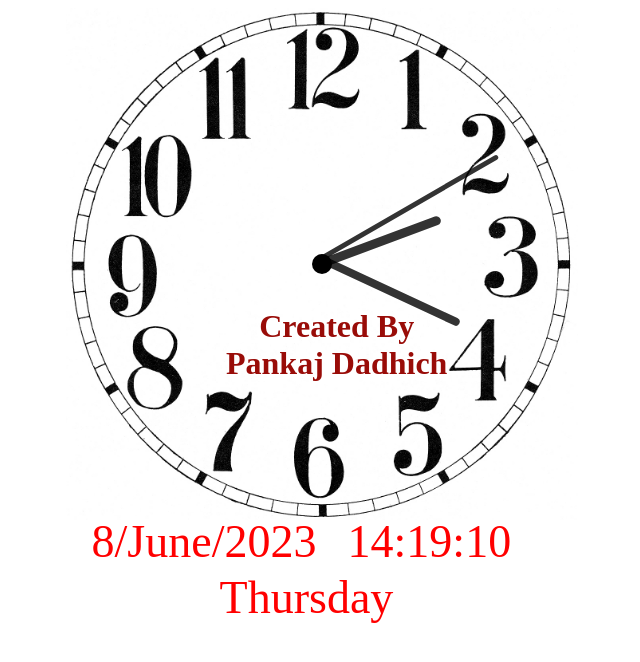
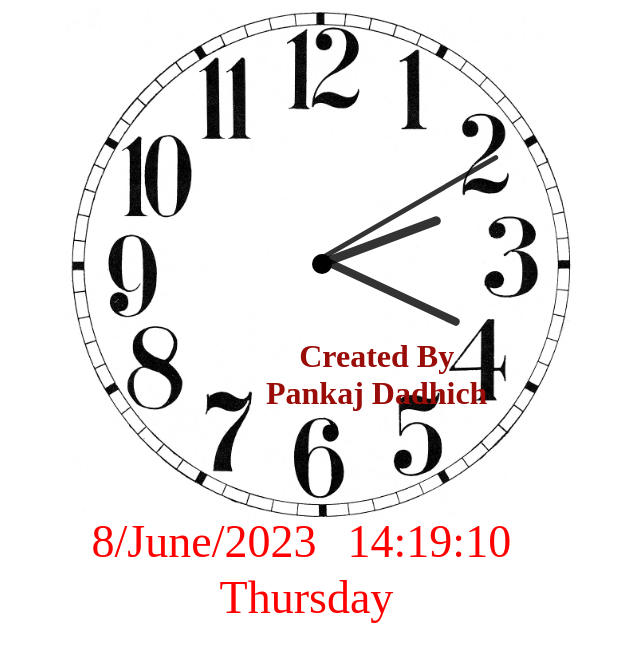
Before and after one commit to 12pankaj/watch, a plain HTML site: page index.html in a window 1280 px wide. Shown: the whole page, without its empty margins (318-958 px from the left). Drawn offline with Linux system fonts and the light colour scheme.

Commit message:
Update index.html

```diff
--- a/index.html
+++ b/index.html
@@ -12,8 +12,8 @@
             padding: 0px;
             color: #990c08;
             position: absolute;
-            top: 300px;
-            left: 160px;
+            top: 330px;
+            left: 200px;
             text-align: center;
            }
 
```
